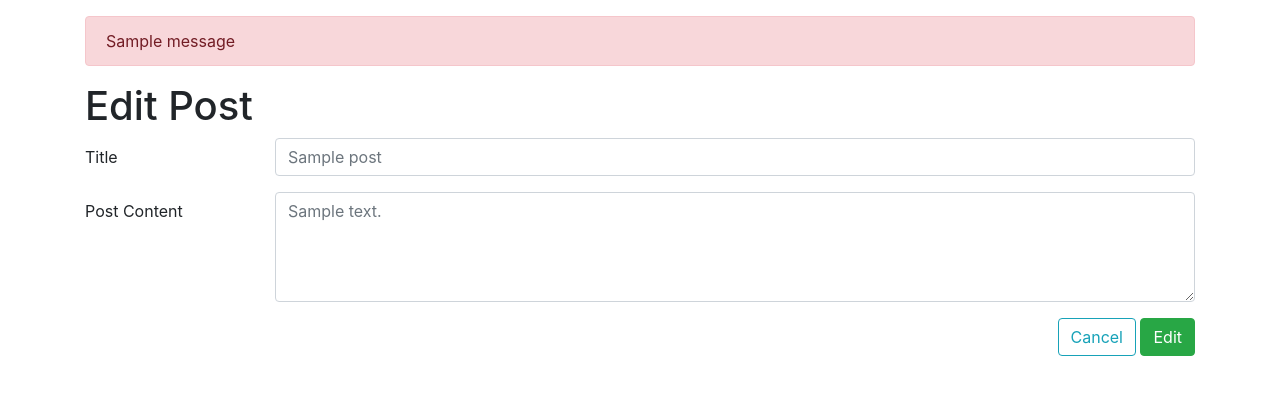
After one commit to mfierro31/blogly, a Flask app: page /posts/1/edit in a window 1280 px wide. The commit adds this page. Shown: the top 395 px of the page. Run offline with Flask 2, Linux system fonts and the light colour scheme; tables that the repository leaves empty hold one stand-in row (values such as "Sample post"); one stand-in notice (Sample message) is shown; some libraries are stand-ins or nearby versions.

Commit message:
added functionality for adding, viewing, editing, and deleting posts

```diff
--- a/app.py
+++ b/app.py
@@ -20,6 +20,8 @@ db.create_all()
 def direct_to_homepage():
     """Redirects to real homepage"""
     return redirect('/users')
+
+# Routes for users
 
 @app.route('/users')
 def show_users():
@@ -101,3 +103,63 @@ def delete_user(user_id):
     db.session.commit()
 
     return redirect('/users')
+
+# Routes for posts
+@app.route('/users/<int:user_id>/posts/new')
+def show_add_post_form(user_id):
+    user = User.query.get_or_404(user_id)
+    return render_template('post-form.html', user=user)
+
+@app.route('/users/<int:user_id>/posts/new', methods=["POST"])
+def submit_post(user_id):
+    if not request.form['title'] or not request.form['content']:
+        flash('Title and Content are required')
+        return redirect(f'/users/{user_id}/posts/new')
+    else:
+        new_post = Post(title=request.form['title'], content=request.form['content'], user_id=user_id)
+        db.session.add(new_post)
+        db.session.commit()
+
+        return redirect(f'/users/{user_id}')
+
+@app.route('/posts/<int:post_id>')
+def show_post(post_id):
+    post = Post.query.get_or_404(post_id)
+    return render_template('show-post.html', post=post)
+
+@app.route('/posts/<int:post_id>/edit')
+def show_edit_post_form(post_id):
+    post = Post.query.get_or_404(post_id)
+    return render_template('edit-post.html', post=post)
+
+@app.route('/posts/<int:post_id>/edit', methods=["POST"])
+def edit_post(post_id):
+    post = Post.query.get_or_404(post_id)
+    title = request.form['title']
+    content = request.form['content']
+
+    if not title and not content:
+        flash('No changes have been made.  Please make a change to either Title or Post Content')
+        return redirect(f'/posts/{post_id}/edit')
+    else:
+        if title:
+            post.title = title
+            db.session.add(post)
+
+        if content:
+            post.content = content
+            db.session.add(post)
+
+        db.session.commit()
+
+        return redirect(f'/posts/{post_id}')
+
+@app.route('/posts/<int:post_id>/delete', methods=["POST"])
+def delete_post(post_id):
+    post = Post.query.get_or_404(post_id)
+    user_id = post.user.id
+
+    db.session.delete(post)
+    db.session.commit()
+
+    return redirect(f'/users/{user_id}')
--- a/templates/details.html
+++ b/templates/details.html
@@ -5,7 +5,7 @@
   <div class="col-sm-2 col-6">
     <img src="{{user.image_url}}" alt="{{user.full_name}}" class="img-fluid">
   </div>
-  <div class="col-sm-10 col-12">
+  <div class="col-sm-10 col-6">
     <h1>{{user.full_name}}</h1>
     <form class="d-inline" action="/users/{{user.id}}/delete" method="POST">
       <a href="/users/{{user.id}}/edit" class="btn btn-primary">Edit</a>
@@ -14,9 +14,9 @@
     </form>
     <h2 class="mt-3">Posts</h2>
     {% for post in posts %}
-    <li><a href="">{{post.title}}</a></li>
+    <li><a href="/posts/{{post.id}}">{{post.title}}</a></li>
     {% endfor %}
-    <a href="" class="btn btn-primary mt-3">Add Post</a>
+    <a href="/users/{{user.id}}/posts/new" class="btn btn-primary mt-3">Add Post</a>
   </div>
 </div>
 {% endblock %}
--- /dev/null
+++ b/templates/edit-post.html
@@ -0,0 +1,30 @@
+{% extends 'base.html' %}
+{% block title %}Edit Post{% endblock %}
+{% block content %}
+{% with messages = get_flashed_messages() %}
+{% if messages %}
+{% for msg in messages %}
+<div class="mt-3 alert alert-danger">{{msg}}</div>
+{% endfor %}
+{% endif %}
+{% endwith %}
+<h1 class="mt-3">Edit Post</h1>
+<form action="/posts/{{post.id}}/edit" method="POST">
+  <div class="form-group row">
+    <label for="title" class="col-sm-2 col-form-label">Title</label>
+    <div class="col-sm-10">
+      <input type="text" name="title" class="form-control" id="title" placeholder="{{post.title}}">
+    </div>
+  </div>
+  <div class="form-group row">
+    <label for="content" class="col-sm-2 col-form-label">Post Content</label>
+    <div class="col-sm-10">
+      <textarea name="content" class="form-control" id="content" rows="4" placeholder="{{post.content}}"></textarea>
+    </div>
+  </div>
+  <div class="form-group text-right">
+    <a href="/posts/{{post.id}}" class="btn btn-outline-info">Cancel</a>
+    <button type="submit" class="btn btn-success">Edit</button>
+  </div>
+</form>
+{% endblock %}
--- a/templates/index.html
+++ b/templates/index.html
@@ -5,6 +5,11 @@
 <ul>
   {% for user in users %}
   <li><a href="/users/{{user.id}}">{{user.full_name}}</a></li>
+    <ul>
+      {% for post in user.posts %}
+      <li><a href="/posts/{{post.id}}">{{post.title}}</a></li>
+      {% endfor %}
+    </ul>
   {% endfor %}
 </ul>
 <a href="/users/new" class="btn btn-dark">Add user</a>
```
Also changed, not shown: templates/post-form.html (added, +30 -0 lines), templates/show-post.html (added, +13 -0 lines).
